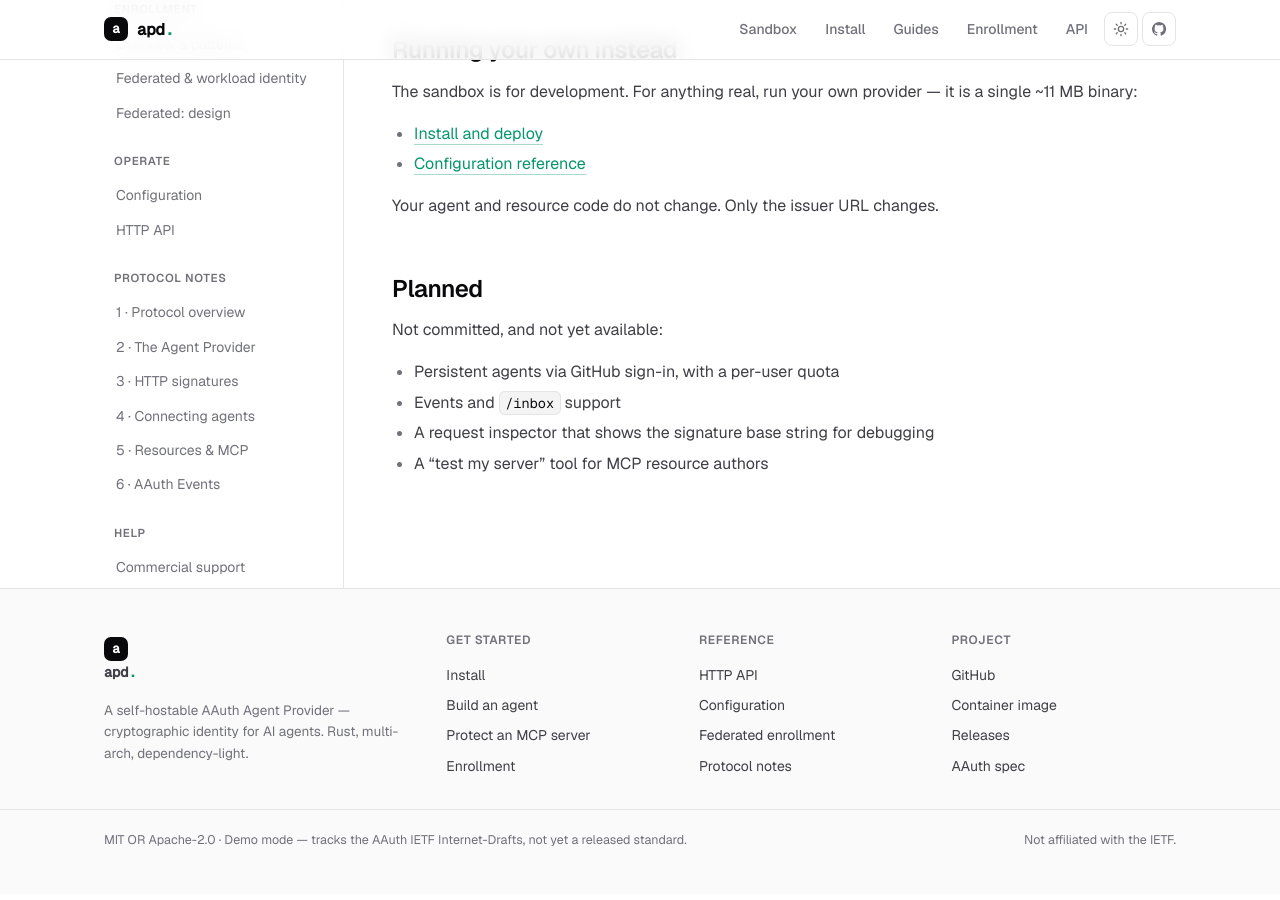
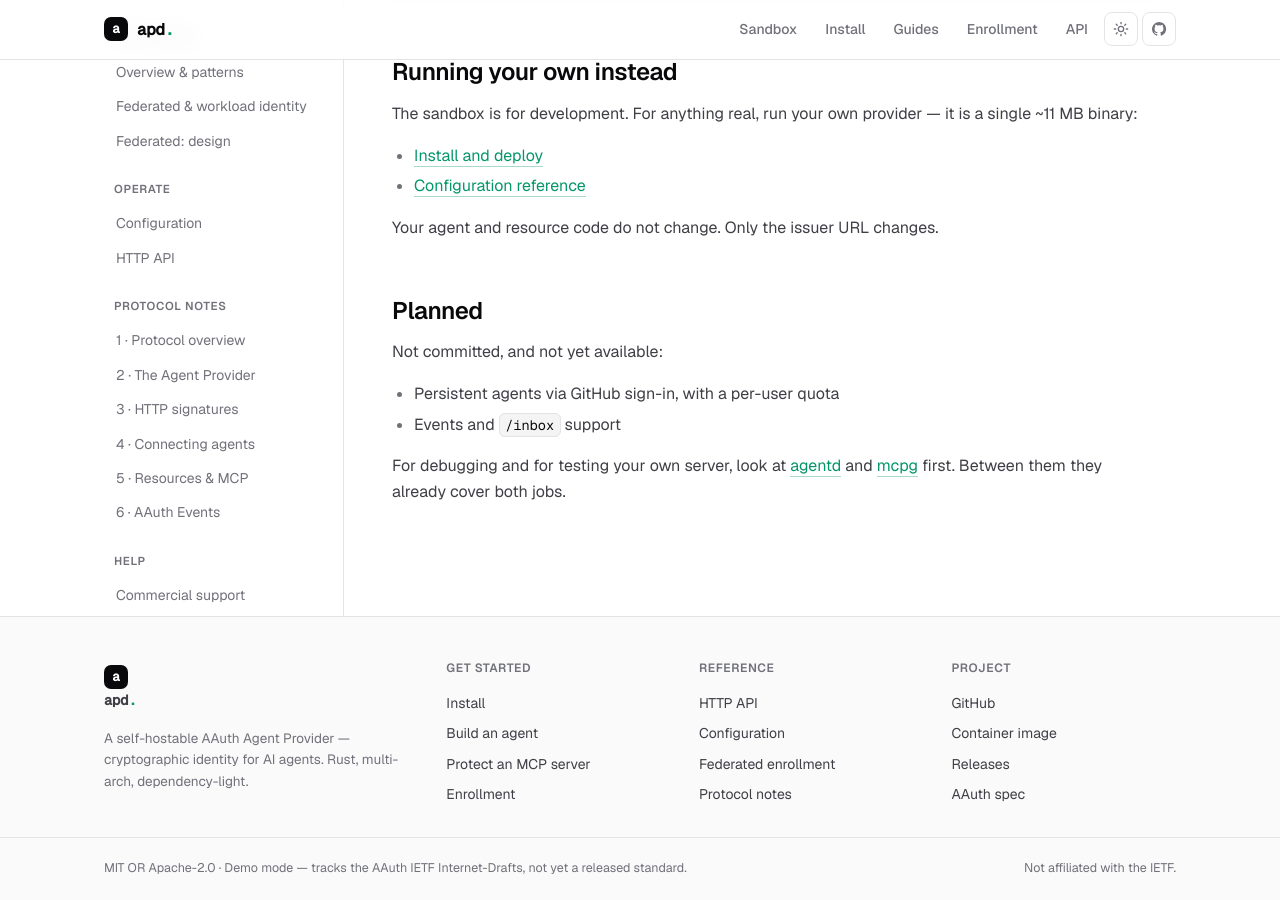
Before and after one commit to AgentProvider/source-code, a Jekyll site: the page built from docs/sandbox.md, in a window 1280 px wide and 900 px high, scrolled down 7124 px. Built offline with Jekyll 4.4.1, drawn with Linux system fonts in a browser that asks for light colours; our own code applies the rules of GitHub Pages for plain Markdown files; some of the changed text lies outside the part shown.

Commit message:
docs(sandbox): concrete mcpg plugin image; trim the planned list
- Plugin source is now ghcr.io/mcpg-dev/plugins/identity-aauth, with a
  note to pin a published version rather than track a floating tag.
- Planned list drops the request inspector and the "test my server" tool.
  agentd and mcpg already cover both, so point readers at them instead of
  promising duplicates. Keeps the two items only the provider can ship:
  GitHub sign-in for persistent agents, and events / inbox.

Claude-Session: https://claude.ai/code/session_01By4kRh2Tj2HAgfqKjv8zSj

```diff
--- a/docs/sandbox.md
+++ b/docs/sandbox.md
@@ -195,7 +195,8 @@ plugins:
   - id: dev.mcpg.identity.aauth
     class: identity_provider
     source:
-      oci: "identity-aauth:<version>"
+      # Pin a published version rather than tracking the latest tag.
+      oci: "ghcr.io/mcpg-dev/plugins/identity-aauth"
     granted_capabilities:
       - network_outbound              # needed for metadata + JWKS discovery
     config:
@@ -294,5 +295,7 @@ Not committed, and not yet available:
 
 - Persistent agents via GitHub sign-in, with a per-user quota
 - Events and `/inbox` support
-- A request inspector that shows the signature base string for debugging
-- A "test my server" tool for MCP resource authors
+
+For debugging and for testing your own server, look at
+[agentd](https://agentd.dev) and [mcpg](https://mcpg.dev) first. Between them
+they already cover both jobs.
```
